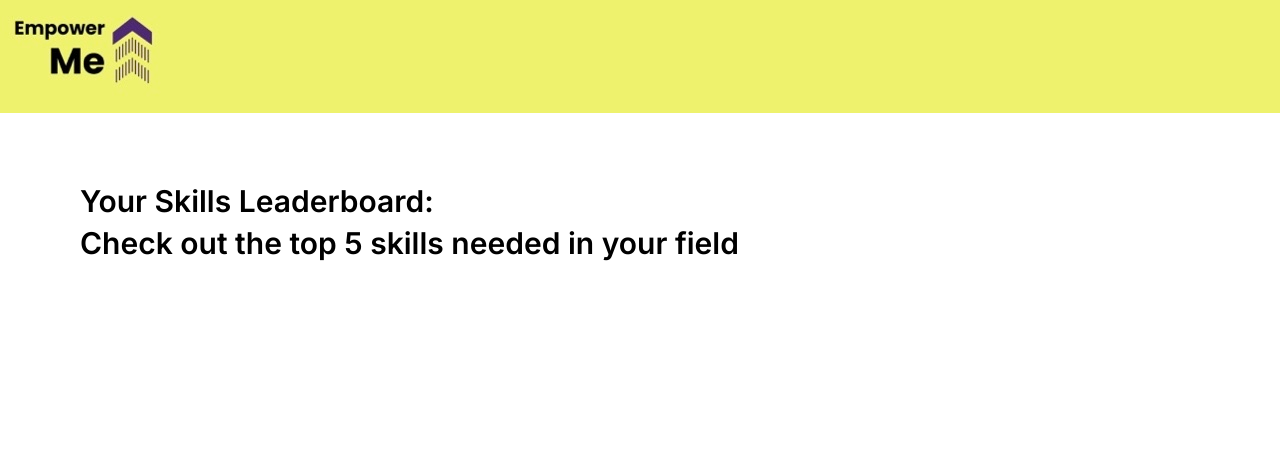
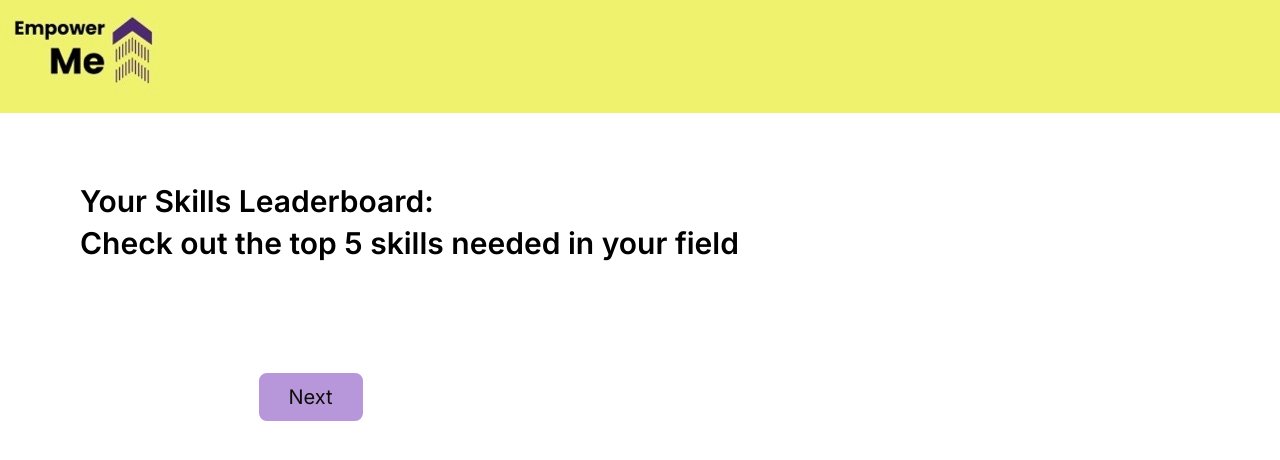
Before and after one commit to cherryontech/soft-skill-generator, a React (Vite) app: page /skillboard in a window 1280 px wide. Shown: the top 460 px of the page. Built offline with nearby package versions, Linux system fonts and the light colour scheme.

Commit message:
next button added

```diff
--- a/src/components_true/SkillBoard.tsx
+++ b/src/components_true/SkillBoard.tsx
@@ -2,6 +2,8 @@ import React from 'react';
 import skillsData from '../skill_data.json'; // Import JSON data
 import { useAnswer } from './AnswerContext';
 import academicCap from '../assets/academic-cap.svg';
+import { useNavigate } from 'react-router-dom';
+import StyledButton from './StyledButton';
 
 interface Skill {
   name: string;
@@ -40,6 +42,7 @@ const isSectorAnswerOption = (option: AnswerOption): option is SectorAnswerOptio
 
 const SkillBoard: React.FC = () => {
   const { answers } = useAnswer()
+  const navigate = useNavigate()
 
   const collectSkills = () => {
     const collectedSkills: Skill [] = []
@@ -73,6 +76,10 @@ const SkillBoard: React.FC = () => {
 
   const skills = collectSkills()
 
+  const handleNextButton = () => {
+        navigate('/offboarding')
+    }
+
   return (
     <div>
       <div className='px-6 pt-8 md:px-20 md:pt-16 md:mb-8'>
@@ -89,8 +96,12 @@ const SkillBoard: React.FC = () => {
             <p className='text-sm md:text-base'>{skill.description}</p>
           </li>
         ))}
+        <div className='flex justify-end m-20'>
+        <StyledButton children='Next' onClick={handleNextButton} style={`bg-lightPurple border-2 border-lightPurple rounded-lg text-black text-xs md:text-base xl:text-xl font-normal hp-1.5 px-5 md:py-2 md:px-7`}/>
+        </div>
       </ul>
     </div>
+
   )
 }
 
```
